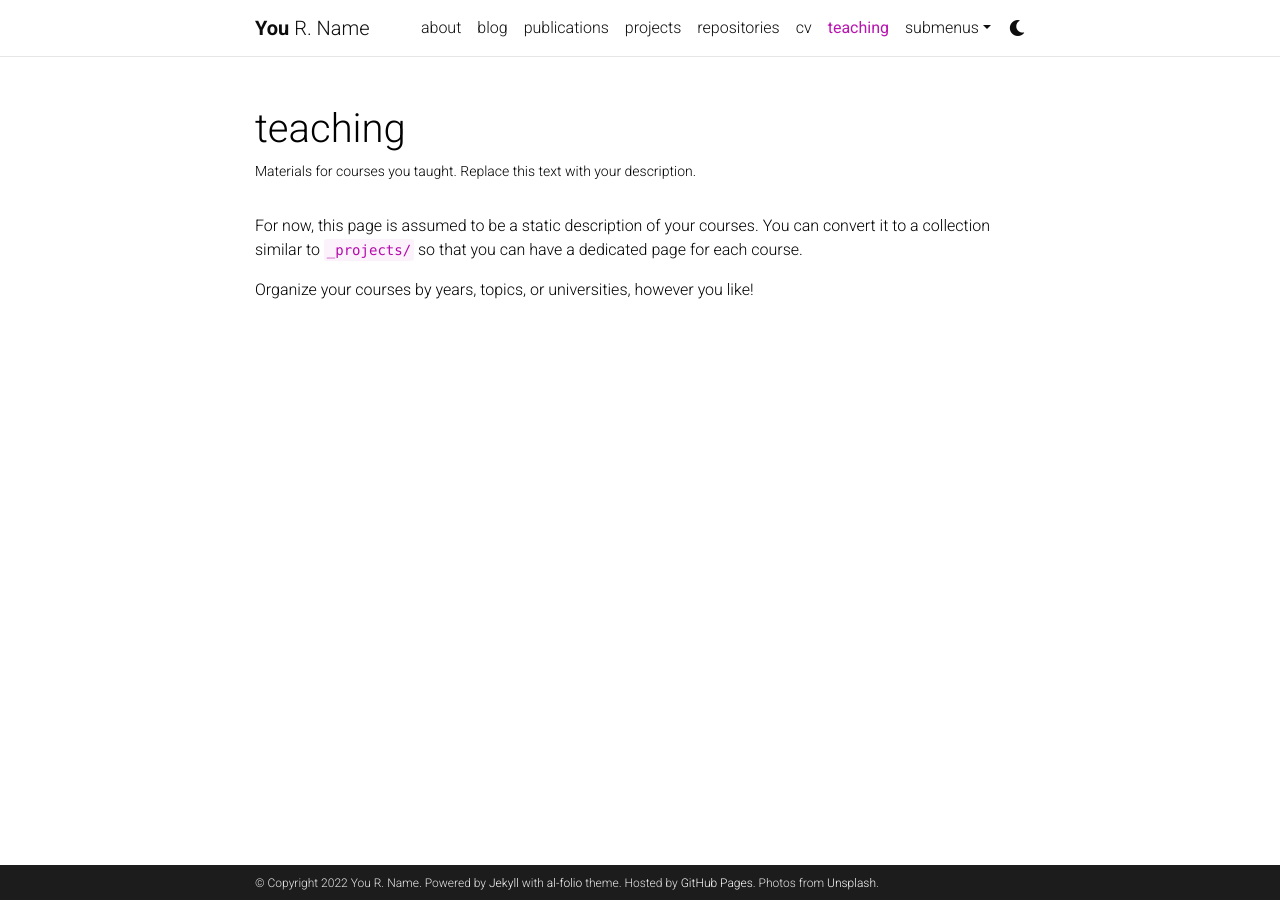
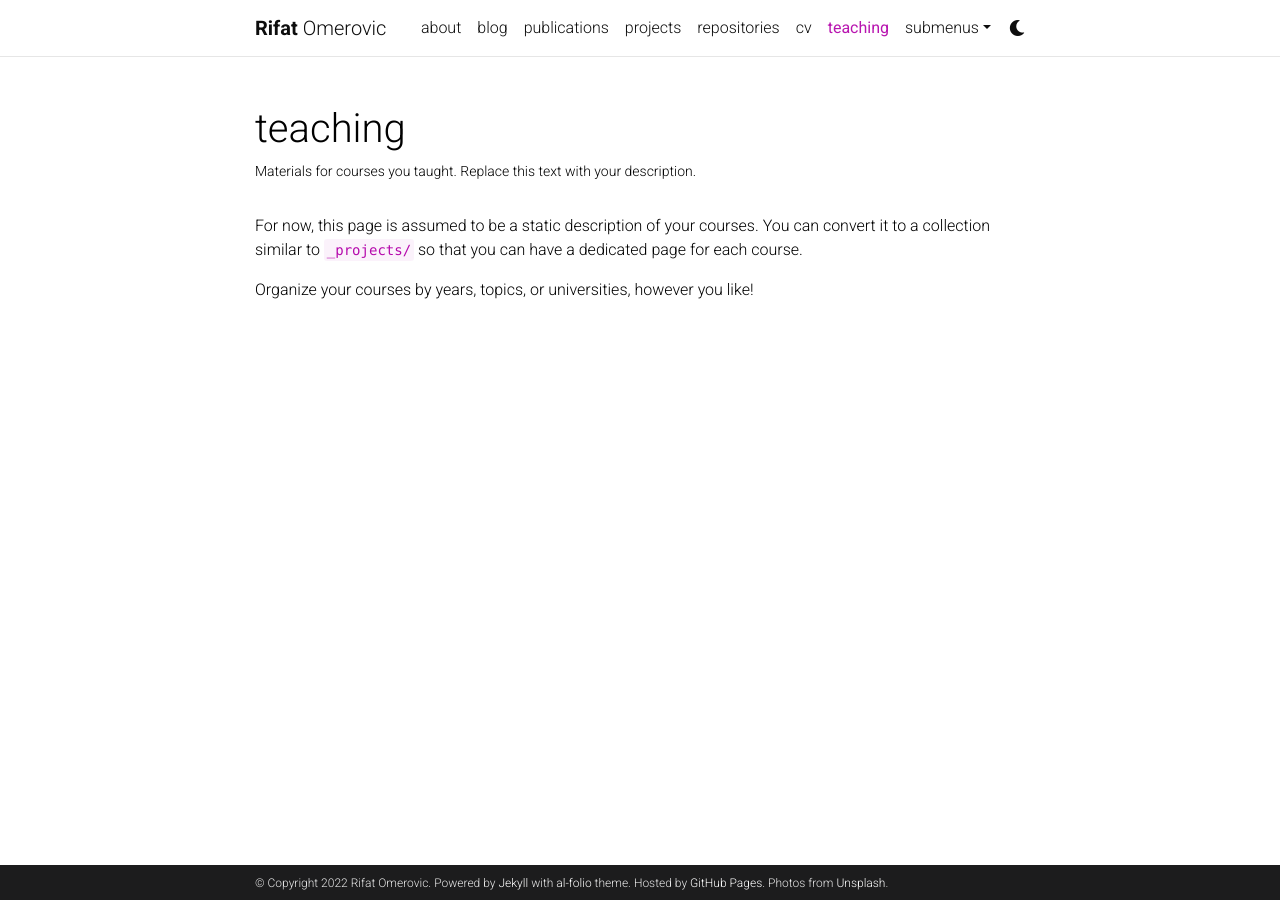
Before and after one commit to rifatom/rifatom.github.io, a Jekyll site: the page built from _pages/teaching.md, in a window 1280 px wide. Built offline with Jekyll 4.4.1, drawn with Linux system fonts in a browser that asks for light colours; comment, search, counter and statistics services are not loaded; a style sheet for code colours, icons or effects is not loaded.

Commit message:
Update _config.yml

```diff
--- a/_config.yml
+++ b/_config.yml
@@ -3,10 +3,10 @@
 # -----------------------------------------------------------------------------
 
 title: blank # the website title (if blank, full name will be used instead)
-first_name: You
-middle_name: R.
-last_name: Name
-email: you@example.com
+first_name: Rifat
+middle_name:
+last_name: Omerovic
+email: rifat.omerovic@gmail.com
 description: > # the ">" symbol means to ignore newlines until "footer_text:"
   A simple, whitespace theme for academics. Based on [*folio](https://github.com/bogoli/-folio) design.
 footer_text: >
```
